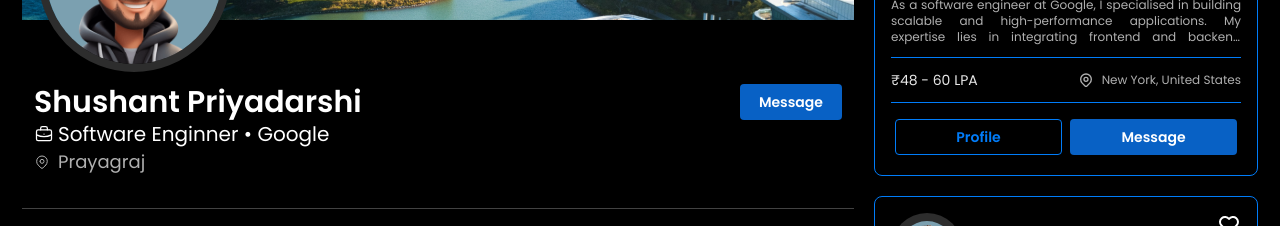
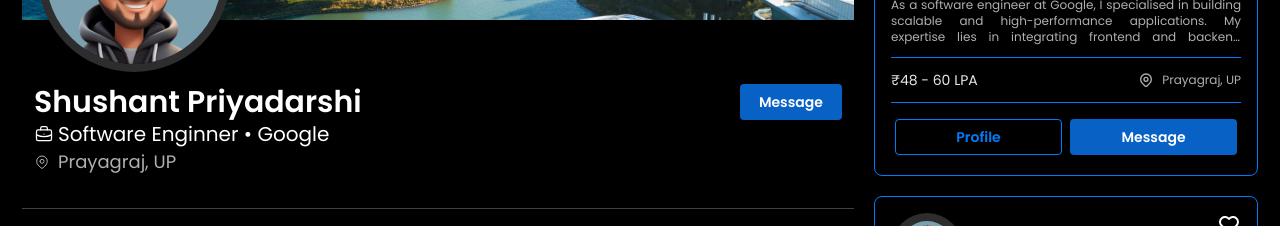
Before and after one commit to Shushant-Priyadarshi/JobPortal-Springboot, a React (Vite) app in the folder client_job_portal/: page /talent-profile in a window 1280 px wide. Shown: the part 353-579 px from the top of the page. Built offline with nearby package versions, Linux system fonts and the light colour scheme.

Commit message:
minor changes on header and profile data

```diff
--- a/client_job_portal/public/assets/data/FindTalentData.tsx
+++ b/client_job_portal/public/assets/data/FindTalentData.tsx
@@ -63,7 +63,7 @@ export const dummyTalentData = [
     about:
       "As a software engineer at Google, I specialised in building scalable and high-performance applications. My expertise lies in integrating frontend and backend technologies to deliver seamless user experience. With a strong foundation in React and Springboot, and focus on MongoDB for database solutions, I am passionate about leveraging the latest technologies to solve complex problems and drive innovation. My goal is to create impactful software that enhances productivity.",
     expectedCTC: "₹48 - 60 LPA",
-    location: "New York, United States",
+    location: "Prayagraj, UP",
     image: "avatar-img",
   },
   {
@@ -196,7 +196,7 @@ export const profileData = {
     name: "Shushant Priyadarshi",
     role: "Software Enginner",
     company: "Google",
-    location: "Prayagraj",
+    location: "Prayagraj, UP",
     about:"As a software engineer at Google, I specialised in building scalable and high-performance applications. My expertise lies in integrating frontend and backend technologies to deliver seamless user experience. With a strong foundation in React and Springboot, and focus on MongoDB for database solutions, I am passionate about leveraging the latest technologies to solve complex problems and drive innovation. My goal is to create impactful software that enhances productivity.",
     skills:["React","SpringBoot","MongoDB","Java","JavaScript","Css","Tailwind Css","MySql","AWS","Linux"],
     experience:[
--- a/client_job_portal/src/components/Header/Header.tsx
+++ b/client_job_portal/src/components/Header/Header.tsx
@@ -7,14 +7,15 @@ const Header = () => {
   return (
     <div className="bg-black  h-20 w-full text-white flex justify-between px-6 items-center">
       {/* ICONS AND LOGO */}
+        <Link to="/">
       <div className="flex gap-1 items-center cursor-pointer">
-        <Link to={"/"}>
           <IconTargetArrow stroke={1.8} className="h-9  w-9  " />
-        </Link>
+
         <div className="text-3xl font-semibold">
           Job<span className="bg-gradient-to-r from-azure-radiance-200 to-azure-radiance-700  text-transparent bg-clip-text font-bold">Hunter</span>
         </div>
       </div>
+        </Link>
 
       {/* LANDING PAGE LINKS */}
       <NavLinks/>
```
